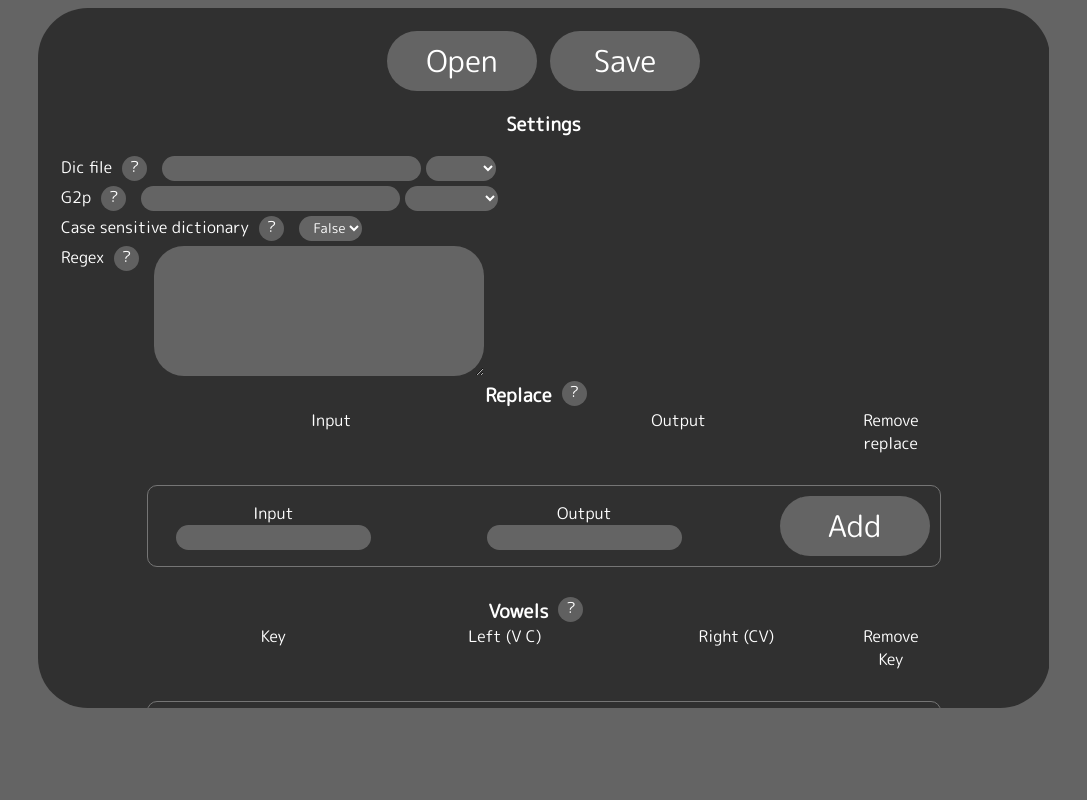
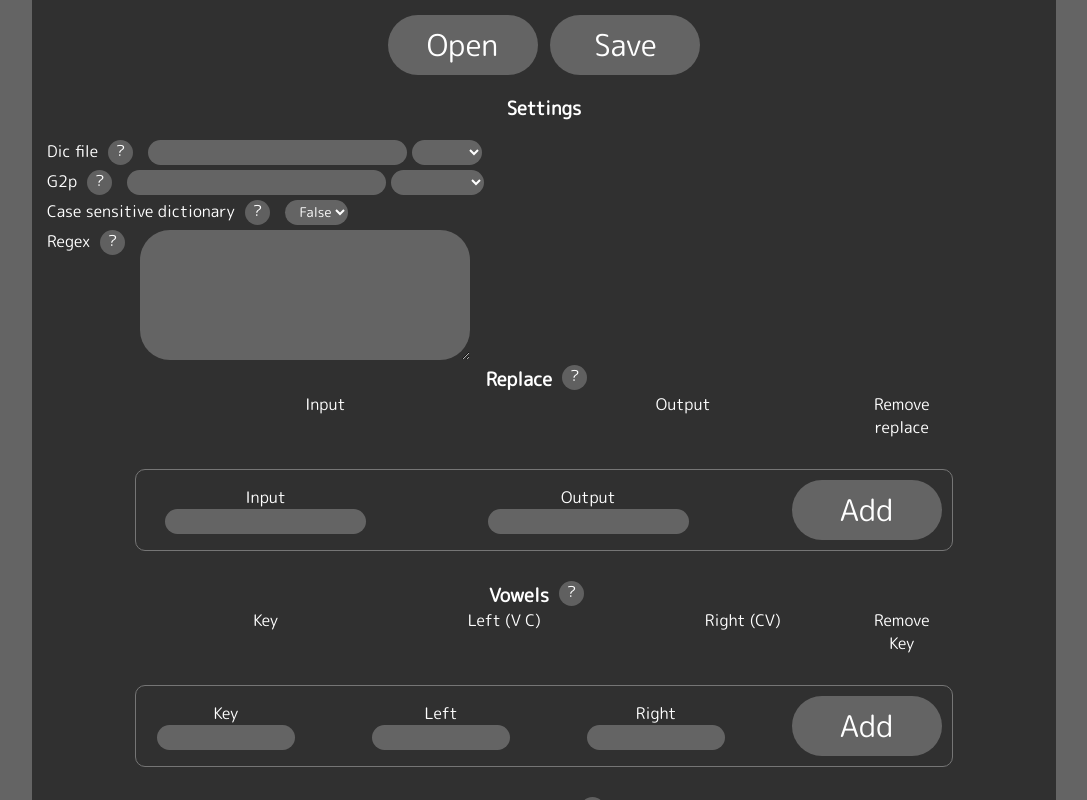
Before and after one commit to MrCookiesExe/ConfigIniBuilder, a plain HTML site: page index.html in a window 1280 px wide. Shown: the whole page, without its empty margins (96-1183 px from the left). Drawn offline with Linux system fonts and the light colour scheme.

Commit message:
update tooltips + main index

```diff
--- a/EditorV1/build.js
+++ b/EditorV1/build.js
@@ -445,6 +445,7 @@ function saveConf(save = true) {
         element.click();
 
         document.body.removeChild(element);
+        console.clear()
         console.log(out)
     }
 }
--- a/index.html
+++ b/index.html
@@ -1,13 +1,14 @@
 <!DOCTYPE html>
 <html lang="pt">
+
 <head>
     <meta charset="UTF-8">
-    <meta http-equiv="X-UA-Compatible" content="IE=edge">
-    <meta name="viewport" content="width=device-width, initial-scale=1.0">
     <title>Config.ini builder</title>
     <link rel="stylesheet" href="visual.css">
 </head>
+
 <body>
-    <iframe src="./EditorV1/app.html" style="border: none; border-radius: 50px; text-align: center" width="80%" height="700px" title="Config.ini Editor app"></iframe>
+    <iframe src="./EditorV1/app.html" width="80%" height="100%" title="Config.ini Editor app"></iframe>
 </body>
+
 </html>
--- a/visual.css
+++ b/visual.css
@@ -2,7 +2,16 @@
 
 body {
     background-color: #646464;
+    margin: 0;
+    padding: 0;
+}
+
+iframe {
+    border: none;
     text-align: center;
+    position: absolute;
+    left: 50%;
+    transform: translate(-50%, 0px);
 }
 
 body.app {
@@ -82,7 +91,7 @@ button:hover {
     vertical-align: top;
 }
 
-*::placeholder{
+*::placeholder {
     color: #a8a8a8;
 }
 
@@ -123,3 +132,16 @@ button:hover {
     max-width: 500px;
     z-index: 10;
 }
+
+::-webkit-scrollbar {
+    width: 20px;
+}
+
+::-webkit-scrollbar-thumb {
+    border-radius: 100px;
+    background: #757575;
+}
+
+::-webkit-scrollbar-track {
+    background: #303030;
+}
```
